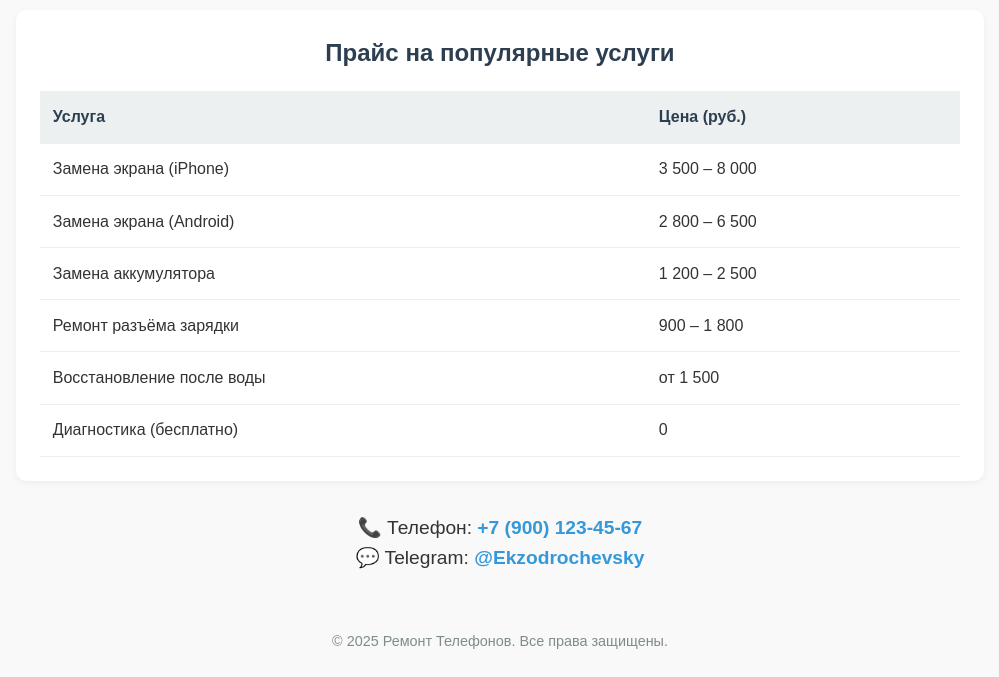
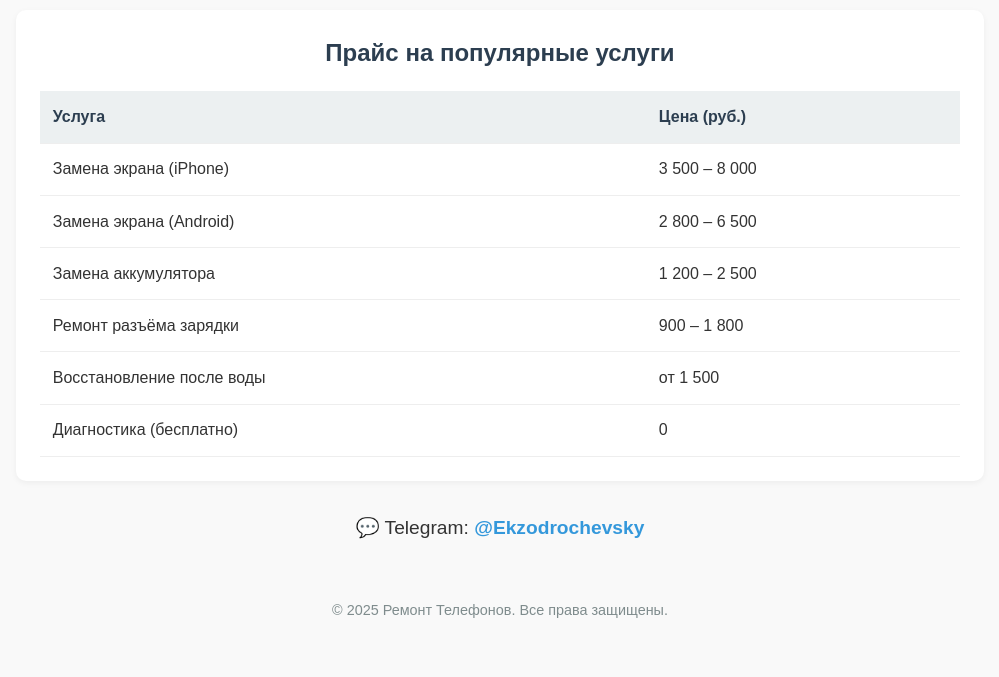
Before and after one commit to Dimon0306/Remont-Sanches.github.io, a plain HTML site: page index.html in a window 1280 px wide. Shown: the part 483-1160 px from the top of the page, without its empty margins (140-1139 px from the left). After the commit the page ends 1130 px from the top, so only its background shows below. Drawn offline with Linux system fonts and the light colour scheme.

Commit message:
Update index.html

```diff
--- a/index.html
+++ b/index.html
@@ -136,7 +136,7 @@
     </div>
 
     <div class="contacts">
-      <p>📞 Телефон: <a href="tel:+79001234567">+7 (900) 123-45-67</a></p>
+
       <p>💬 Telegram: <a href="https://t.me/@Ekzodrochevsky" target="_blank">@Ekzodrochevsky</a></p>
     </div>
   </div>
@@ -146,4 +146,5 @@
   </footer>
 
 </body>
+
 </html>
```
